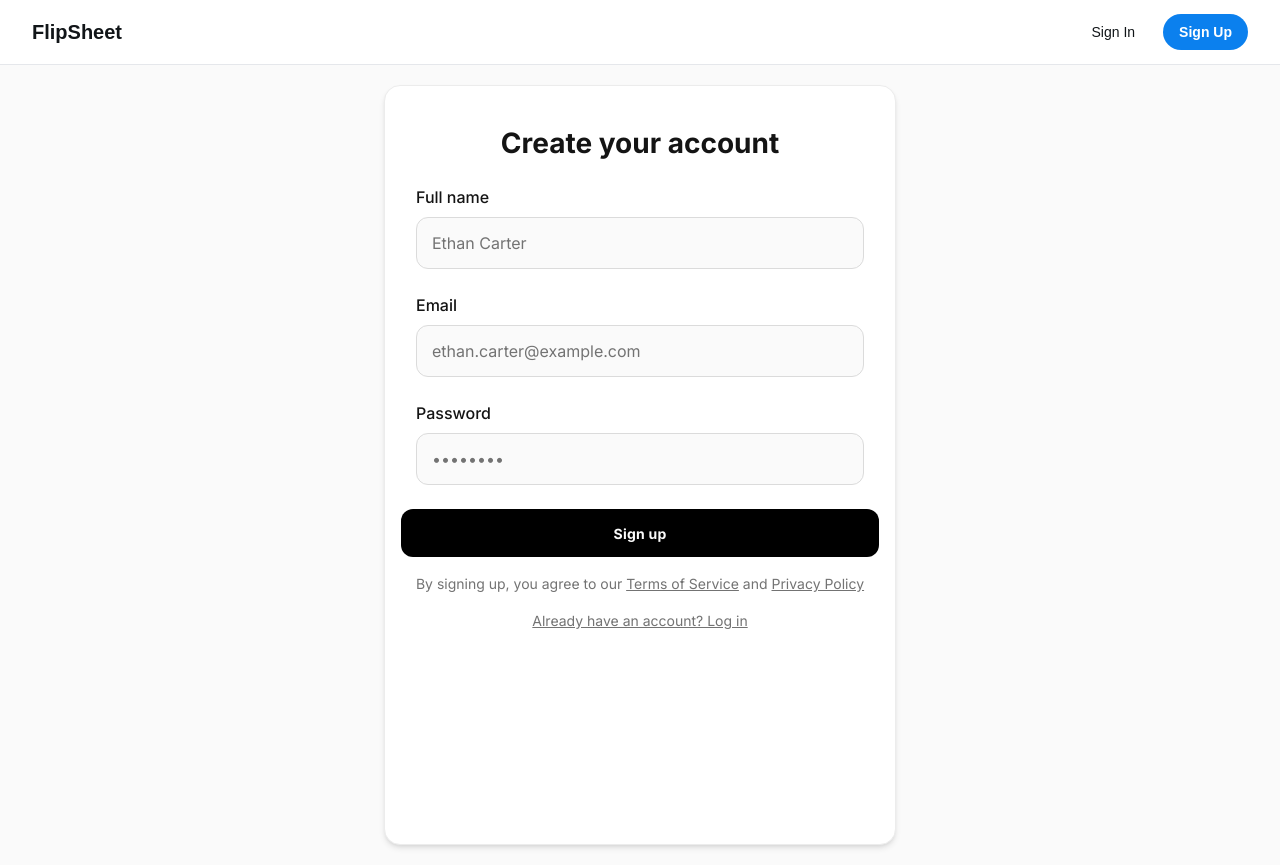
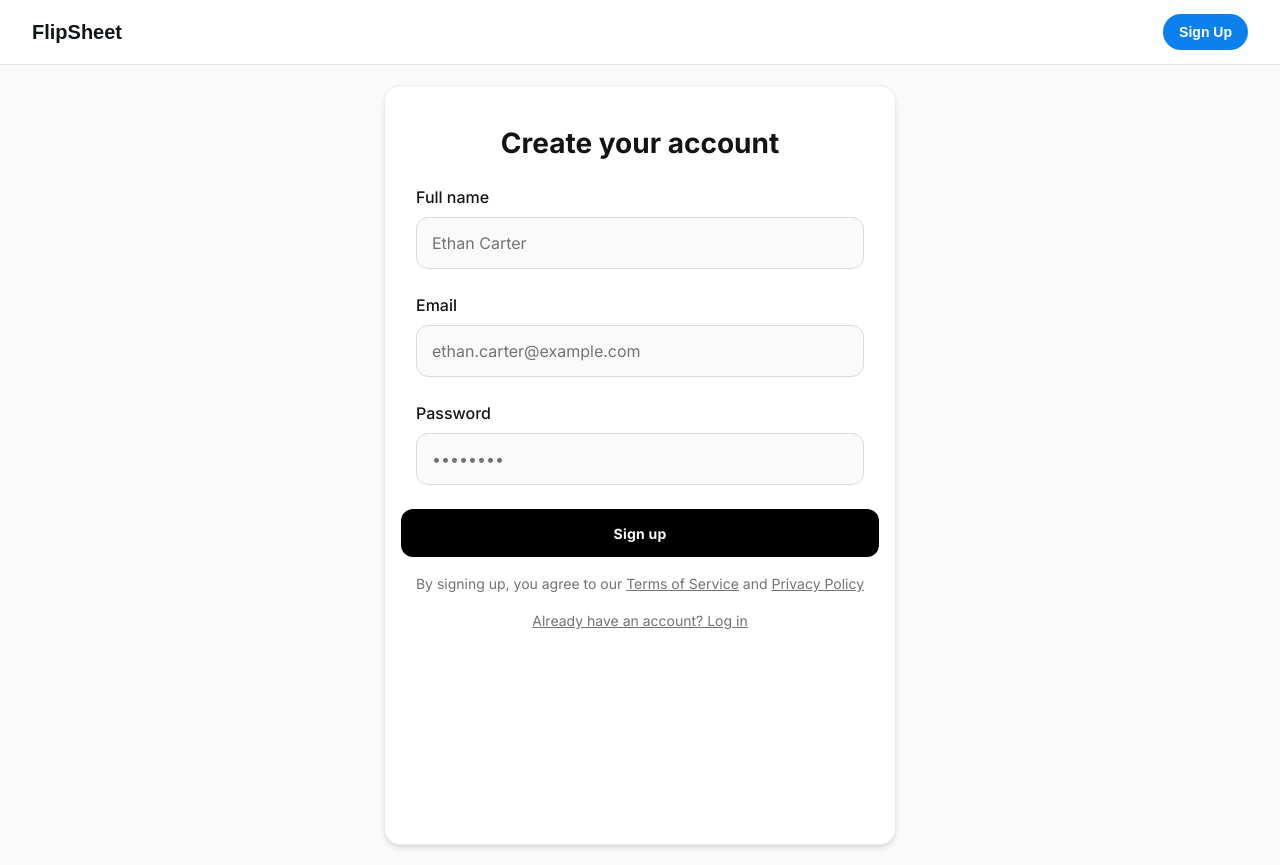
Before and after one commit to dliuu/flipsheet, a Next.js app: page /signup_page in a window 1280 px wide. Built offline with nearby package versions, Linux system fonts and the light colour scheme; no server answers.

Commit message:
[nit]remove Sign in

```diff
--- a/src/components/Header.tsx
+++ b/src/components/Header.tsx
@@ -81,20 +81,12 @@ export default function Header() {
             {/* Navigation */}
             <nav className="flex items-center space-x-4">
               {!isAuthenticated ? (
-                <>
-                  <button
-                    onClick={() => setShowLoginModal(true)}
-                    className="text-[#111518] hover:text-[#0b80ee] transition-colors px-3 py-2 rounded-md text-sm font-medium"
-                  >
-                    Sign In
-                  </button>
                 <button
                   onClick={() => setShowSignUpModal(true)}
                   className="bg-[#0b80ee] text-white px-4 py-2 rounded-full text-sm font-bold hover:bg-[#0a6fd8] transition-colors"
                 >
                   Sign Up
                 </button>
-                </>
               ) : (
                 pathname !== '/create_listing' && (
                   <button
```
Lines whose indentation alone changed are shown as unchanged.
